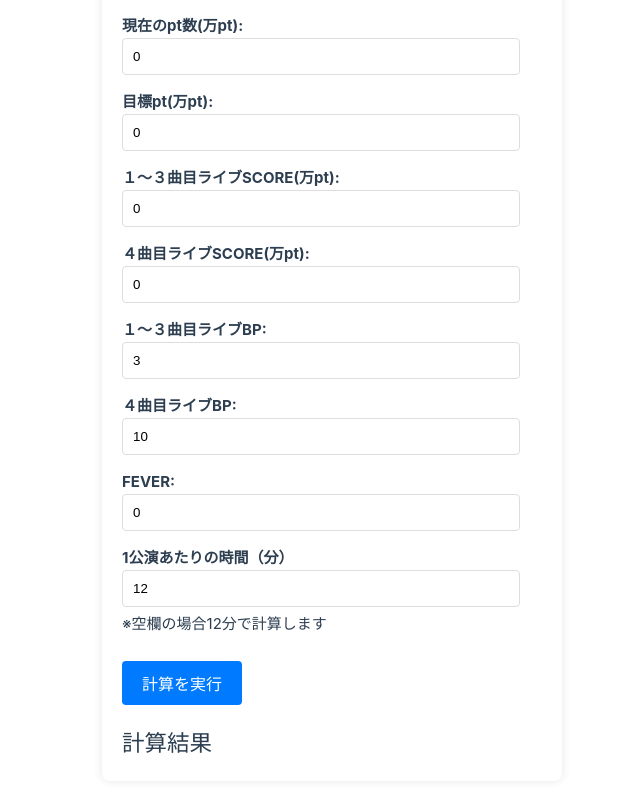
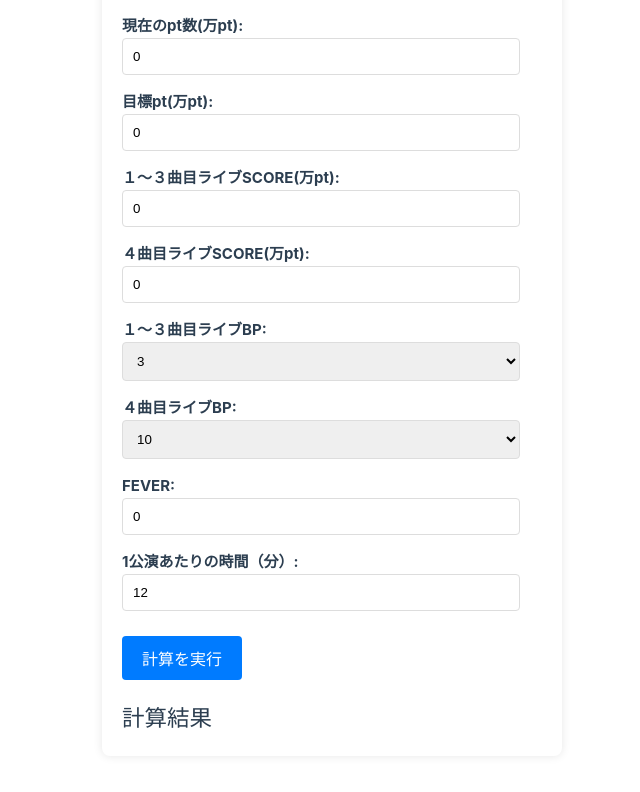
Before and after one commit to 4door/enst-music-event-plan, a Vue app: page / in a window 1280 px wide. Shown: the part 530-1322 px from the top of the page, without its empty margins (538-1178 px from the left). Built offline with nearby package versions, Linux system fonts and the light colour scheme.

Commit message:
Update MainPrev.vue

```diff
--- a/src/components/MainPrev.vue
+++ b/src/components/MainPrev.vue
@@ -1,93 +1,18 @@
 <template>
   <div class="container">
-    <!-- 入力フォーム -->
     <div class="form-container">
       <h2>enstMツアー計算ツール</h2>
-      <div class="form-group">
-        <label>特効①の☆3 枚数:
-          <select v-model="special1_star3" @change="saveData">
-            <option v-for="n in 6" :key="n" :value="n-1">{{ n-1 }}</option>
+      <div class="form-group" v-for="(label, key) in labels" :key="key">
+        <label>{{ label }}:
+          <select v-model="formData[key]" @change="saveData" v-if="key.includes('star') || key === 'bp123' || key === 'bp4'">
+            <option v-for="n in options[key]" :key="n" :value="n">{{ n }}</option>
           </select>
+          <input type="number" v-model="formData[key]" @change="saveData" v-else />
         </label>
       </div>
-
-      <div class="form-group">
-        <label>特効①の☆4 枚数:
-          <select v-model="special1_star4" @change="saveData">
-            <option v-for="n in 6" :key="n" :value="n-1">{{ n-1 }}</option>
-          </select>
-        </label>
-      </div>
-
-      <div class="form-group">
-        <label>特効①の☆5 枚数:
-          <select v-model="special1_star5" @change="saveData">
-            <option v-for="n in 6" :key="n" :value="n-1">{{ n-1 }}</option>
-          </select>
-        </label>
-      </div>
-
-      <div class="form-group">
-        <label>特効②の☆3 枚数:
-          <select v-model="special2_star3" @change="saveData">
-            <option v-for="n in 6" :key="n" :value="n-1">{{ n-1 }}</option>
-          </select>
-        </label>
-      </div>
-
-      <div class="form-group">
-        <label>特効②の☆4 枚数:
-          <select v-model="special2_star4" @change="saveData">
-            <option v-for="n in 6" :key="n" :value="n-1">{{ n-1 }}</option>
-          </select>
-        </label>
-      </div>
-
-      <div class="form-group">
-        <label>特効②の☆5 枚数:
-          <select v-model="special2_star5" @change="saveData">
-            <option v-for="n in 6" :key="n" :value="n-1">{{ n-1 }}</option>
-          </select>
-        </label>
-      </div>
-
-      <div class="form-group">
-        <label>現在のpt数(万pt): <input type="number" v-model="currentPoints" @change="saveData"></label>
-      </div>
-
-      <div class="form-group">
-        <label>目標pt(万pt): <input type="number" v-model="targetPoints" @change="saveData"></label>
-      </div>
-
-      <div class="form-group">
-        <label>１～３曲目ライブSCORE(万pt): <input type="number" v-model="score123" @change="saveData"></label>
-      </div>
-
-      <div class="form-group">
-        <label>４曲目ライブSCORE(万pt): <input type="number" v-model="score4" @change="saveData"></label>
-      </div>
-
-      <div class="form-group">
-        <label>１～３曲目ライブBP: <input type="number" v-model="bp123" @change="saveData"></label>
-      </div>
-
-      <div class="form-group">
-        <label>４曲目ライブBP: <input type="number" v-model="bp4" @change="saveData"></label>
-      </div>
-
-      <div class="form-group">
-        <label>FEVER: <input type="number" v-model="fever" @change="saveData"></label>
-      </div>
-
-      <div class="form-group">
-        <label>1公演あたりの時間（分）<input type="number" v-model="time" @change="saveData"></label>
-        ※空欄の場合12分で計算します
-      </div>
-
       <button @click="calculate">計算を実行</button>
     </div>
     <h2>計算結果</h2>
-    <!-- 結果表示 -->
     <div v-if="result" class="result-container">
       <h3>特効倍率</h3>
       <p>{{ result.totalMultiplier }} ％</p>
@@ -95,7 +20,6 @@
       <p>必要公演回数: {{ result.requiredPlays }} 回</p>
       <p>イベント必要ダイヤ数: {{ result.requiredDiamonds }} 個</p>
       <p>必要プレイ時間数: {{ result.requiredTime }} 時間{{ result.requiredTimeMinutes }} 分</p>
-
       <h3>獲得ptから算出した残数</h3>
       <p>残り公演回数: {{ result.restPlays }} 回</p>
       <p>残り必要ダイヤ数: {{ result.restRequiredDiamonds }} 個</p>
@@ -104,10 +28,42 @@
   </div>
 </template>
 
-<script>
-export default {
-  data() {
-    return {
+<script lang="ts">
+import { defineComponent, ref, onMounted } from 'vue';
+
+interface FormData {
+  special1_star3: number;
+  special1_star4: number;
+  special1_star5: number;
+  special2_star3: number;
+  special2_star4: number;
+  special2_star5: number;
+  currentPoints: number;
+  targetPoints: number;
+  score123: number;
+  score4: number;
+  bp123: number;
+  bp4: number;
+  fever: number;
+  time: number;
+}
+
+interface Result {
+  requiredPlays: number;
+  requiredDiamonds: number;
+  requiredTime: number;
+  requiredTimeMinutes: number;
+  totalMultiplier: number;
+  restPlays: number;
+  restRequiredDiamonds: number;
+  restRequiredTime: number;
+  restRequiredTimeMinutes: number;
+}
+
+export default defineComponent({
+  name: 'EnstMTourCalculator',
+  setup() {
+    const formData = ref<FormData>({
       special1_star3: 0,
       special1_star4: 0,
       special1_star5: 0,
@@ -121,129 +77,132 @@ export default {
       bp123: 3,
       bp4: 10,
       fever: 0,
-      time: 12,
-      result: null
+      time: 12
+    });
+
+    const result = ref<Result | null>(null);
+
+    const labels: Record<keyof FormData, string> = {
+      special1_star3: '特効①の☆3 枚数',
+      special1_star4: '特効①の☆4 枚数',
+      special1_star5: '特効①の☆5 枚数',
+      special2_star3: '特効②の☆3 枚数',
+      special2_star4: '特効②の☆4 枚数',
+      special2_star5: '特効②の☆5 枚数',
+      currentPoints: '現在のpt数(万pt)',
+      targetPoints: '目標pt(万pt)',
+      score123: '１～３曲目ライブSCORE(万pt)',
+      score4: '４曲目ライブSCORE(万pt)',
+      bp123: '１～３曲目ライブBP',
+      bp4: '４曲目ライブBP',
+      fever: 'FEVER',
+      time: '1公演あたりの時間（分）'
     };
-  },mounted() {
-    this.loadData();
-  },
-  methods: {
-    saveData() {
-      const data = {
-        special1_star3: this.special1_star3,
-        special1_star4: this.special1_star4,
-        special1_star5: this.special1_star5,
-        special2_star3: this.special2_star3,
-        special2_star4: this.special2_star4,
-        special2_star5: this.special2_star5,
-        currentPoints: this.currentPoints,
-        targetPoints: this.targetPoints,
-        score123: this.score123,
-        score4: this.score4,
-        bp123: this.bp123,
-        bp4: this.bp4,
-        fever: this.fever,
-        time: this.time
-      };
-      localStorage.setItem('enstM_data', JSON.stringify(data));
-    },
-    loadData() {
-      const data = JSON.parse(localStorage.getItem('enstM_data'));
+
+    const options: Record<keyof FormData, number[]> = {
+      special1_star3: [0, 1, 2, 3, 4, 5],
+      special1_star4: [0, 1, 2, 3, 4, 5],
+      special1_star5: [0, 1, 2, 3, 4, 5],
+      special2_star3: [0, 1, 2, 3, 4, 5],
+      special2_star4: [0, 1, 2, 3, 4, 5],
+      special2_star5: [0, 1, 2, 3, 4, 5],
+      bp123: [3, 6, 10],
+      bp4: [3, 6, 10],
+      currentPoints: [],
+      targetPoints: [],
+      score123: [],
+      score4: [],
+      fever: [],
+      time: []
+    };
+
+    const saveData = () => {
+      localStorage.setItem('enstM_data', JSON.stringify(formData.value));
+    };
+
+    const loadData = () => {
+      const data = localStorage.getItem('enstM_data');
       if (data) {
-        this.special1_star3 = data.special1_star3;
-        this.special1_star4 = data.special1_star4;
-        this.special1_star5 = data.special1_star5;
-        this.special2_star3 = data.special2_star3;
-        this.special2_star4 = data.special2_star4;
-        this.special2_star5 = data.special2_star5;
-        this.currentPoints = data.currentPoints;
-        this.targetPoints = data.targetPoints;
-        this.score123 = data.score123;
-        this.score4 = data.score4;
-        this.bp123 = data.bp123;
-        this.bp4 = data.bp4;
-        this.fever = data.fever;
-        this.time = data.time;
+        Object.assign(formData.value, JSON.parse(data));
       }
-    },
-    calculate() {
-      // 特効倍率の算出ロジック
-      let totalMultiplier = (
-        this.special1_star3 +
-        [0, 5, 15, 25, 35, 50][this.special1_star4] +
-        [0, 20, 50, 75, 100, 150][this.special1_star5] +
-        this.special2_star3 +
-        [0, 5, 15, 25, 35, 50][this.special2_star4] +
-        [0, 20, 50, 75, 100, 150][this.special2_star5]
+    };
+
+    const calculate = () => {
+      const { special1_star3, special1_star4, special1_star5, special2_star3, special2_star4, special2_star5, currentPoints, targetPoints, score123, score4, bp123, bp4, fever, time } = formData.value;
+
+      const totalMultiplier = (
+        special1_star3 +
+        [0, 5, 15, 25, 35, 50][special1_star4] +
+        [0, 20, 50, 75, 100, 150][special1_star5] +
+        special2_star3 +
+        [0, 5, 15, 25, 35, 50][special2_star4] +
+        [0, 20, 50, 75, 100, 150][special2_star5]
       ) / 100 + 1;
 
-      // １～３曲目の1BP当たりのpt
-      let ptPerBP123 = (
-        2500 + (this.score123 * 10000 / 5000)
+      const ptPerBP123 = (
+        2500 + (score123 * 10000 / 5000)
       ) * totalMultiplier;
 
-      // ４曲目の1BP当たりのpt
-      let ptPerBP4 = (
-        2250 + (this.score4 * 10000 / 5000)
-      ) * totalMultiplier * (1 + this.fever / 100);
+      const ptPerBP4 = (
+        2250 + (score4 * 10000 / 5000)
+      ) * totalMultiplier * (1 + fever / 100);
 
-      // 1公演当たりのpt
-      let ptPerPlay = (
-        ptPerBP123 * 3 * this.bp123 +
-        ptPerBP4 * this.bp4
+      const ptPerPlay = (
+        ptPerBP123 * 3 * bp123 +
+        ptPerBP4 * bp4
       );
 
-      // 必要公演回数
-      let requiredPlays = Math.ceil(this.targetPoints * 10000 / ptPerPlay);
+      const requiredPlays = Math.ceil(targetPoints * 10000 / ptPerPlay);
 
-      // 必要BP数
-      let requiredBP = requiredPlays * (this.bp123 * 3 + this.bp4);
+      const requiredBP = requiredPlays * (bp123 * 3 + bp4);
 
-      // イベント必要ダイヤ数
-      let requiredDiamonds = requiredBP * 2;
+      const requiredDiamonds = requiredBP * 2;
 
-      // 必要プレイ時間数（分）
-      if(this.time == null || this.time == 0){
-        this.time = 12;
+      if (!time) {
+        formData.value.time = 12;
       }
-      let requiredTimeMinutes = requiredPlays * this.time;
+      const requiredTimeMinutes = requiredPlays * time;
 
-      // 現在の獲得ポイント数を考慮し、残りの必要時間等を求める
-      // 残りpt
-      let restPoints = this.targetPoints - this.currentPoints;
+      const restPoints = targetPoints - currentPoints;
 
-      // 残り公演回数
-      let restPlays = Math.ceil(restPoints * 10000 / ptPerPlay);
+      const restPlays = Math.ceil(restPoints * 10000 / ptPerPlay);
 
-      // 残り必要BP数
-      let restRequiredBP =restPlays * (this.bp123 * 3 + this.bp4);
+      const restRequiredBP = restPlays * (bp123 * 3 + bp4);
 
-      // 残り必要ダイヤ数
-      let restRequiredDiamonds = restRequiredBP * 2;
+      const restRequiredDiamonds = restRequiredBP * 2;
 
-      // 残り必要プレイ時間数（分）
-      let restRequiredTimeMinutes = restPlays * this.time;
+      const restRequiredTimeMinutes = restPlays * time;
 
-      // 結果を保存
-      this.result = {
-        requiredPlays: requiredPlays,
-        requiredDiamonds: requiredDiamonds,
+      result.value = {
+        requiredPlays,
+        requiredDiamonds,
         requiredTime: Math.trunc(requiredTimeMinutes / 60),
-        requiredTimeMinutes: requiredTimeMinutes -  Math.trunc(requiredTimeMinutes / 60)*60,
+        requiredTimeMinutes: requiredTimeMinutes % 60,
         totalMultiplier: (totalMultiplier - 1) * 100,
-        restPlays: restPlays,
-        restRequiredDiamonds: restRequiredDiamonds,
+        restPlays,
+        restRequiredDiamonds,
         restRequiredTime: Math.trunc(restRequiredTimeMinutes / 60),
-        restRequiredTimeMinutes: restRequiredTimeMinutes -  Math.trunc(restRequiredTimeMinutes / 60)*60
+        restRequiredTimeMinutes: restRequiredTimeMinutes % 60
       };
 
       console.log('計算の実行ありがとう♪');
-    }
+    };
+
+    onMounted(loadData);
+
+    return {
+      formData,
+      result,
+      labels,
+      options,
+      saveData,
+      calculate
+    };
   }
-};
+});
 </script>
 
-<style>
+<style scoped>
 body {
   font-family: Arial, sans-serif;
   margin: 0;
```
